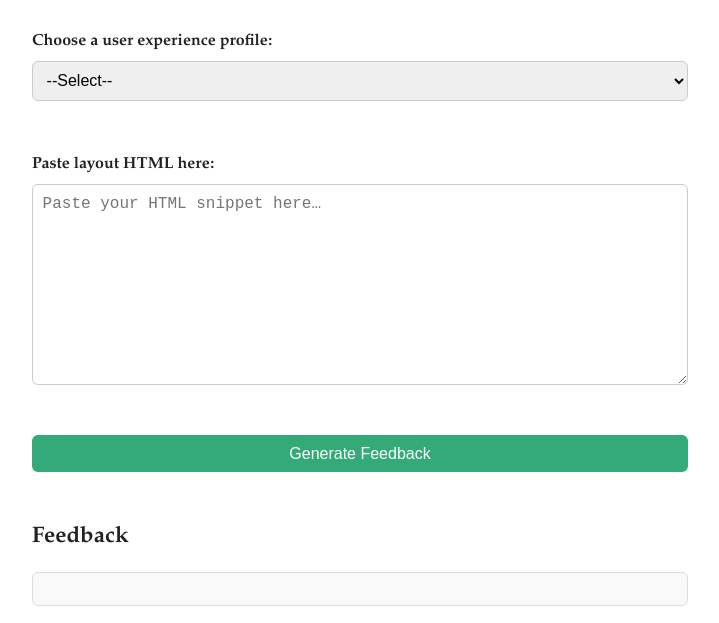
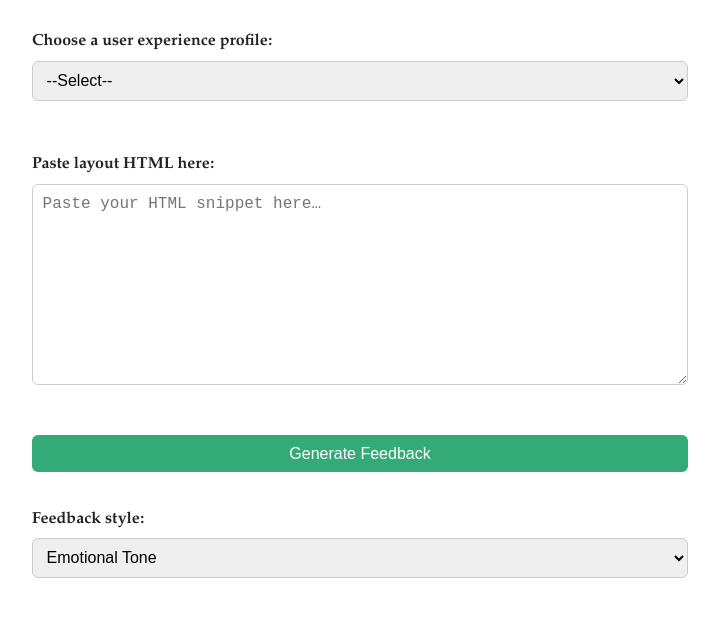
Before and after one commit to mwh-max/percept, a plain HTML site: page index.html in a window 1280 px wide. Shown: the part 168-791 px from the top of the page, without its empty margins (280-999 px from the left). Drawn offline with Linux system fonts and the light colour scheme.

Commit message:
Add toggle to switch between emotional tone and technical feedback styles.

```diff
--- a/index.html
+++ b/index.html
@@ -33,6 +33,14 @@
 
     <button id="analyze">Generate Feedback</button>
 
+    <section class="feedback-style-toggle">
+      <label for="style-toggle">Feedback style:</label>
+      <select id="style-toggle">
+      <option value="tone" selected>Emotional Tone</option>
+      <option value="technical">Technical Feedback</option>
+      </select>
+    </section>
+
     <section class="feedback">
       <h2>Feedback</h2>
       <div id="feedback-output" aria-live="polite"></div>
--- a/scripts/percept.js
+++ b/scripts/percept.js
@@ -21,7 +21,9 @@ console.log('Trying to load:', `profiles/${profile}.json`);
 
       checks.forEach(check => {
         if (markup.includes(check.keyword)) {
-          feedbackText += `• ${check.message}\n`;
+          const style = document.getElementById('style-toggle').value;
+          const msg = style === 'technical' ? check.technical || check.message : check.message;
+            feedbackText += `• ${msg}\n`;
         }
       });
 
--- a/style.css
+++ b/style.css
@@ -99,6 +99,17 @@ select:focus, textarea:focus, button:focus {
   min-height: 1.2rem;
 }
 
+.feedback-style-toggle {
+  margin-bottom: 1rem;
+}
+
+.feedback-style-toggle label {
+  font-weight: bold;
+  display: block;
+  margin-bottom: 0.3rem;
+}
+
+
 @media (max-width: 600px) {
   .percept-tool {
     padding: 1rem;
```
Also changed, not shown: profiles/motor.json (+7 -4 lines).
